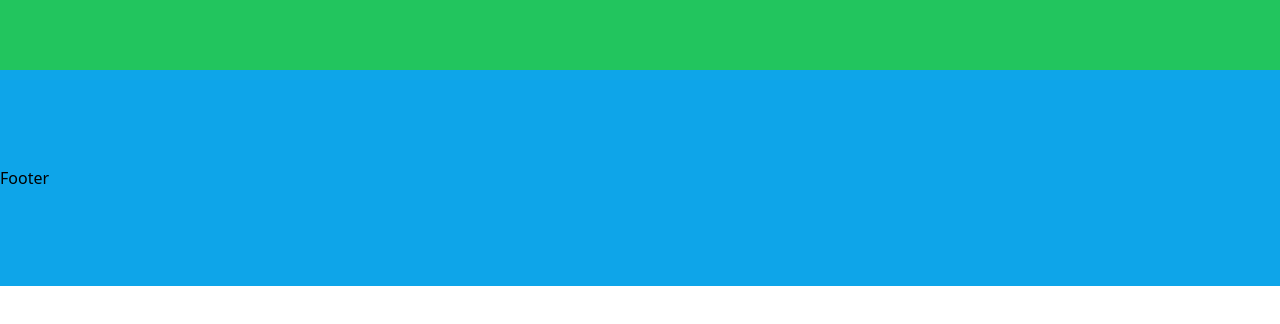
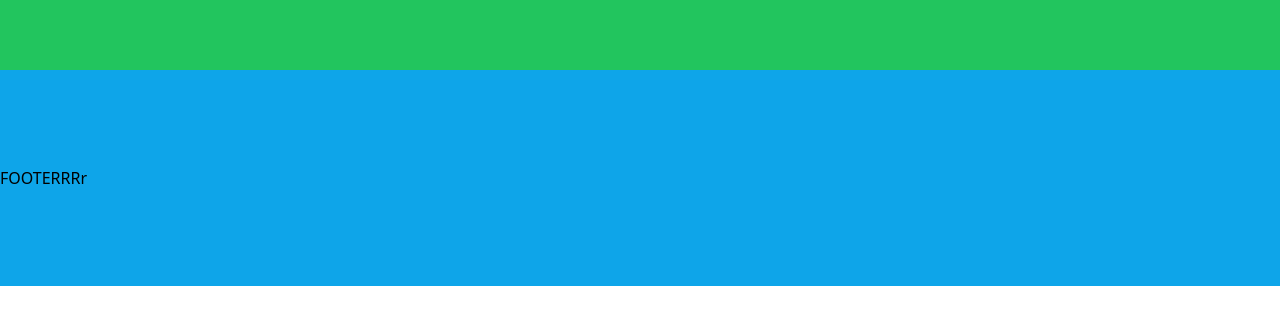
Before and after one commit to Carpincho86/proyectonumen, a React (Create React App) app: page / in a window 1280 px wide. Shown: the part 146-470 px from the top of the page. Built offline with nearby package versions, Linux system fonts and the light colour scheme.

Commit message:
probando

```diff
--- a/src/Components/Footer/index.jsx
+++ b/src/Components/Footer/index.jsx
@@ -2,7 +2,7 @@ import React from 'react'
 
 const Footer = () => {
   return (
-    <div className="bg-sky-500 py-24">Footer</div>
+    <div className="bg-sky-500 py-24">FOOTERRRr</div>
   )
 }
 
```
